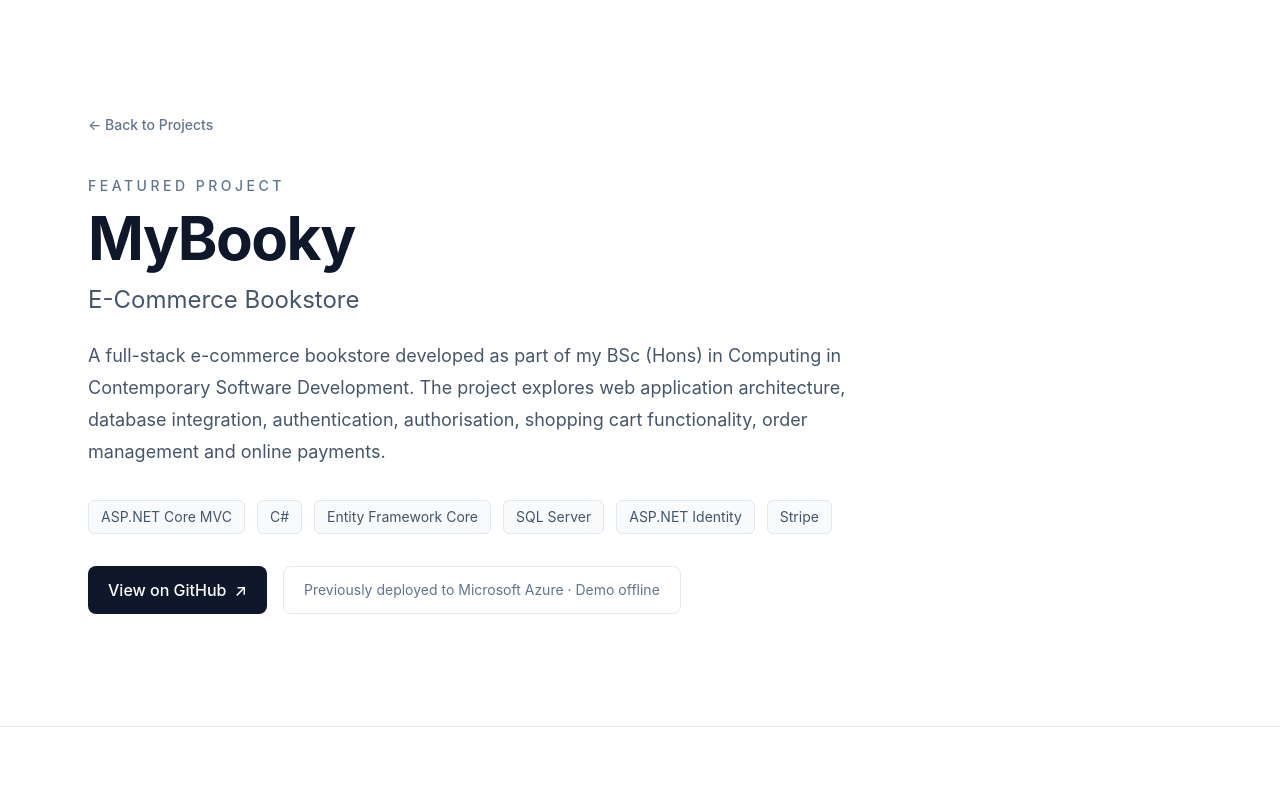
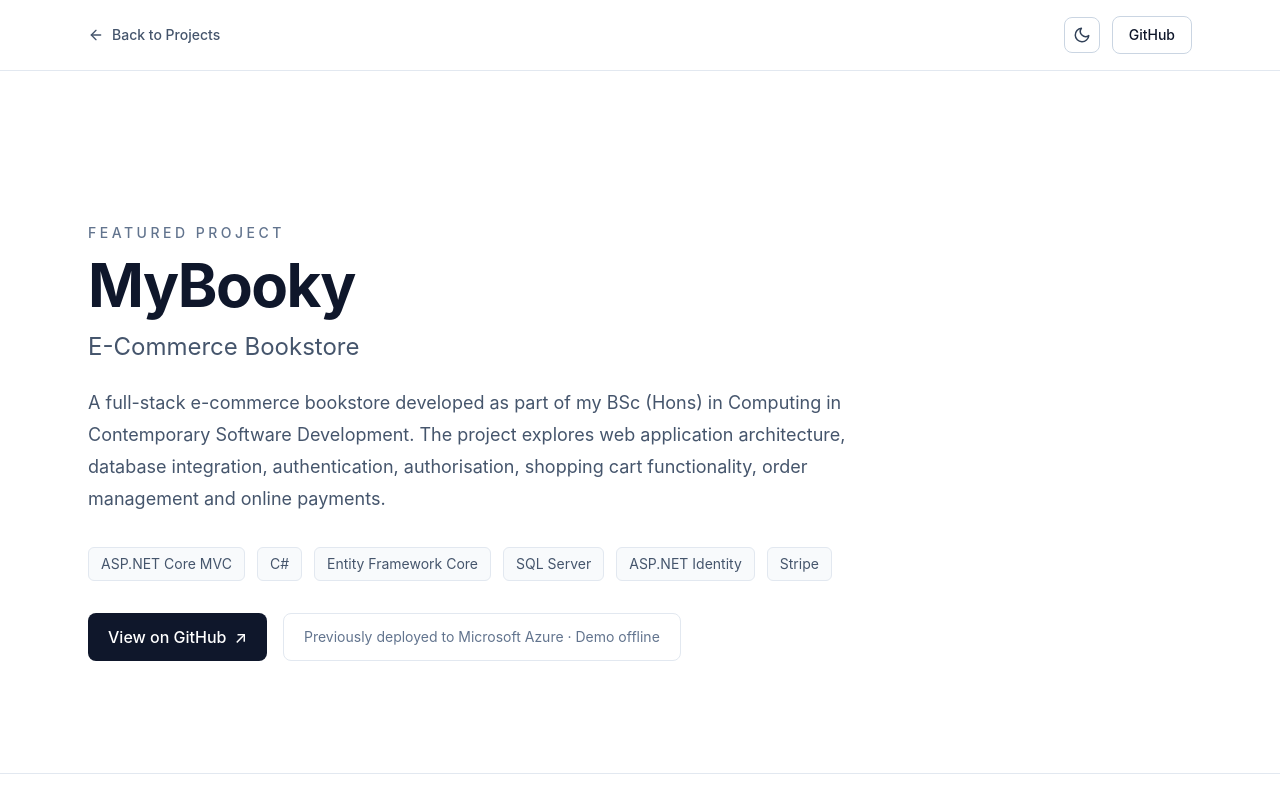
Before and after one commit to Dee68/dimie-portfolio, a React (Vite) app: page /projects/mybooky in a window 1280 px wide. Shown: the top 800 px of the page. Built offline with nearby package versions, Linux system fonts and the light colour scheme.

Commit message:
Add react icons for theme toggle.

```diff
--- a/package.json
+++ b/package.json
@@ -12,6 +12,7 @@
   "dependencies": {
     "react": "^19.2.8",
     "react-dom": "^19.2.8",
+    "react-icons": "^5.7.0",
     "react-router-dom": "^7.18.4"
   },
   "devDependencies": {
--- a/src/App.jsx
+++ b/src/App.jsx
@@ -1,4 +1,5 @@
 import { BrowserRouter, Routes, Route } from 'react-router-dom'
+import { ThemeProvider } from './context/ThemeContext'
 
 import Navbar from './components/Navbar'
 import About from './components/About'
@@ -68,6 +69,7 @@ function PortfolioHome() {
 
 function App() {
   return (
+    <ThemeProvider>
       <BrowserRouter>
         <Routes>
           <Route
@@ -85,6 +87,7 @@ function App() {
           />
         </Routes>
       </BrowserRouter>
+    </ThemeProvider>
   )
 }
 
--- a/src/components/MyBookyCaseStudy.jsx
+++ b/src/components/MyBookyCaseStudy.jsx
@@ -1,15 +1,40 @@
+import { Link } from 'react-router-dom'
+import ThemeToggle from './ThemeToggle'
+import { FiArrowLeft } from 'react-icons/fi'
+
 function MyBookyCaseStudy() {
+
   return (
     <main className="min-h-screen bg-white text-slate-900 dark:bg-slate-950 dark:text-white">
       {/* Hero */}
       <section className="border-b border-slate-200 dark:border-slate-800">
+        <header className="sticky top-0 z-40 border-b border-slate-200 bg-white/90 backdrop-blur dark:border-slate-800 dark:bg-slate-950/90">
+          <div className="mx-auto flex max-w-6xl items-center justify-between px-6 py-4">
+
+            <Link
+              to="/"
+              className="inline-flex items-center gap-2 text-sm font-medium text-slate-600 transition hover:text-slate-950 dark:text-slate-300 dark:hover:text-white"
+            >
+              <FiArrowLeft size={16} />
+              <span>Back to Projects</span>
+            </Link>
+
+            <div className="flex items-center gap-3">
+              <ThemeToggle />
+
+              <a
+                href="https://github.com/Dee68/MyBooky"
+                target="_blank"
+                rel="noreferrer"
+                className="hidden rounded-lg border border-slate-300 px-4 py-2 text-sm font-medium text-slate-900 transition hover:border-slate-400 hover:bg-slate-100 dark:border-slate-700 dark:text-white dark:hover:border-slate-500 dark:hover:bg-slate-900 sm:block"
+              >
+                GitHub
+              </a>
+            </div>
+
+          </div>
+        </header>
         <div className="mx-auto max-w-6xl px-6 py-20 sm:py-28">
-          <a
-            href="/#projects"
-            className="inline-flex items-center text-sm font-medium text-slate-500 transition hover:text-slate-900 dark:text-slate-400 dark:hover:text-white"
-          >
-            ← Back to Projects
-          </a>
 
           <div className="mt-10 max-w-4xl">
             <p className="mb-3 text-sm font-medium uppercase tracking-[0.25em] text-slate-500 dark:text-slate-400">
--- a/src/components/Navbar.jsx
+++ b/src/components/Navbar.jsx
@@ -1,22 +1,9 @@
-import { useEffect, useState } from 'react'
+import { useState } from 'react'
+import ThemeToggle from './ThemeToggle'
 
 function Navbar() {
   const [menuOpen, setMenuOpen] = useState(false)
 
-  const [darkMode, setDarkMode] = useState(() => {
-    const savedTheme = localStorage.getItem('theme')
-
-    if (savedTheme) {
-      return savedTheme === 'dark'
-    }
-
-    return window.matchMedia('(prefers-color-scheme: dark)').matches
-  })
-
-  useEffect(() => {
-    document.documentElement.classList.toggle('dark', darkMode)
-    localStorage.setItem('theme', darkMode ? 'dark' : 'light')
-  }, [darkMode])
 
   const closeMenu = () => {
     setMenuOpen(false)
@@ -80,14 +67,8 @@ function Navbar() {
 
         {/* Desktop Controls */}
         <div className="hidden items-center gap-3 md:flex">
-          <button
-            type="button"
-            onClick={() => setDarkMode(!darkMode)}
-            className="rounded-lg border border-slate-300 px-3 py-2 text-slate-700 transition hover:border-slate-400 hover:bg-slate-100 dark:border-slate-700 dark:text-slate-300 dark:hover:border-slate-500 dark:hover:bg-slate-900"
-            aria-label={darkMode ? 'Switch to light mode' : 'Switch to dark mode'}
-          >
-            {darkMode ? '☀' : '☾'}
-          </button>
+
+          <ThemeToggle />
 
           <a
             href="https://github.com/Dee68"
@@ -167,13 +148,7 @@ function Navbar() {
               Contact
             </a>
 
-            <button
-              type="button"
-              onClick={() => setDarkMode(!darkMode)}
-              className="mt-3 rounded-lg border border-slate-300 px-4 py-3 text-sm font-medium text-slate-700 transition hover:border-slate-400 hover:bg-slate-100 dark:border-slate-700 dark:text-slate-300 dark:hover:border-slate-500 dark:hover:bg-slate-900"
-            >
-              {darkMode ? '☀ Light Mode' : '☾ Dark Mode'}
-            </button>
+            <ThemeToggle showLabel />
 
             <a
               href="https://github.com/Dee68"
--- /dev/null
+++ b/src/components/ThemeToggle.jsx
@@ -0,0 +1,24 @@
+import { useContext } from 'react'
+import { ThemeContext } from '../context/ThemeContext'
+import { FiMoon, FiSun } from 'react-icons/fi'
+
+function ThemeToggle({ showLabel = false }) {
+  const { darkMode, toggleTheme } = useContext(ThemeContext)
+
+  return (
+    <button
+      type="button"
+      onClick={toggleTheme}
+      className="rounded-lg border border-slate-300 p-2 text-slate-700 transition hover:border-slate-400 hover:bg-slate-100 dark:border-slate-700 dark:text-slate-300 dark:hover:border-slate-500 dark:hover:bg-slate-900"
+      aria-label={darkMode ? 'Switch to light mode' : 'Switch to dark mode'}
+      title={darkMode ? 'Switch to light mode' : 'Switch to dark mode'}
+    >
+      {darkMode ? <FiSun size={18} /> : <FiMoon size={18} />}
+       {showLabel && (
+        <span>{darkMode ? 'Light Mode' : 'Dark Mode'}</span>
+      )}
+    </button>
+  )
+}
+
+export default ThemeToggle
--- /dev/null
+++ b/src/context/ThemeContext.jsx
@@ -0,0 +1,30 @@
+import { createContext, useEffect, useState } from 'react'
+
+export const ThemeContext = createContext()
+
+export function ThemeProvider({ children }) {
+  const [darkMode, setDarkMode] = useState(() => {
+    const savedTheme = localStorage.getItem('theme')
+
+    if (savedTheme) {
+      return savedTheme === 'dark'
+    }
+
+    return window.matchMedia('(prefers-color-scheme: dark)').matches
+  })
+
+  useEffect(() => {
+    document.documentElement.classList.toggle('dark', darkMode)
+    localStorage.setItem('theme', darkMode ? 'dark' : 'light')
+  }, [darkMode])
+
+  const toggleTheme = () => {
+    setDarkMode((currentMode) => !currentMode)
+  }
+
+  return (
+    <ThemeContext.Provider value={{ darkMode, toggleTheme }}>
+      {children}
+    </ThemeContext.Provider>
+  )
+}
```
Also changed, not shown: 1 other file (tests, documents, lock files or other folders). Lines whose indentation alone changed are shown as unchanged.
